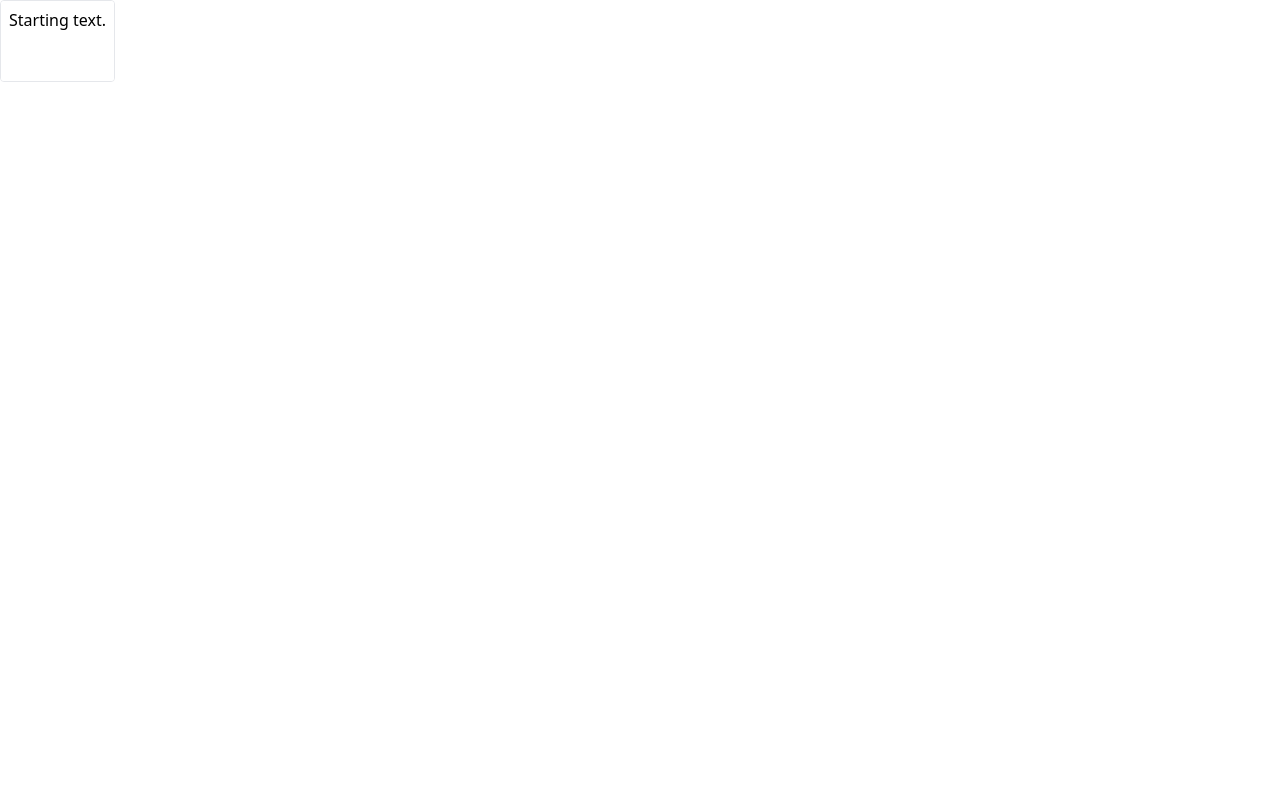
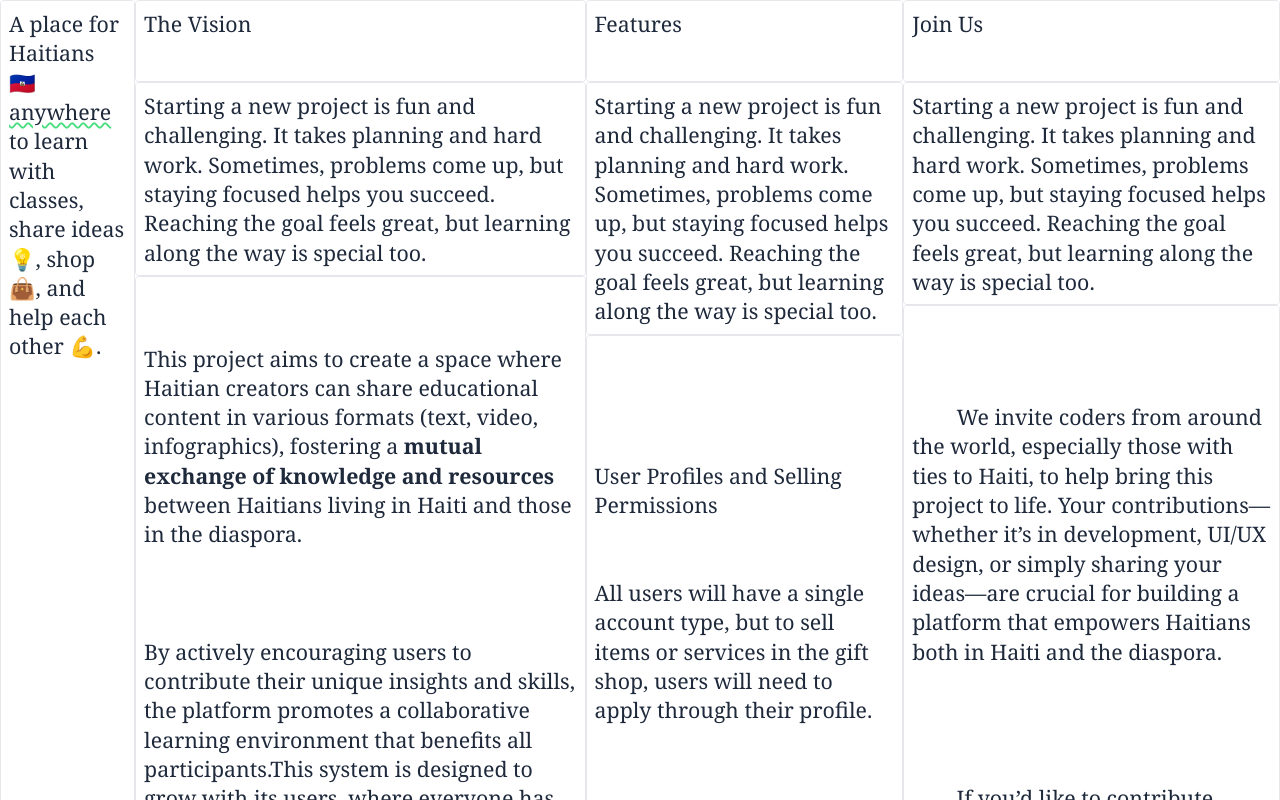
Before and after one commit to wfleu445/feeling-haiti-project, a SvelteKit app in the folder landing-page/: page /admin in a window 1280 px wide. Shown: the top 800 px of the page. Built offline with nearby package versions, Linux system fonts and the light colour scheme; no server answers.

Commit message:
feat: Add structure to translations

```diff
--- /dev/null
+++ b/landing-page/src/lib/pages/admin/translations.ts
@@ -0,0 +1,76 @@
+// import type { Translation } from "$lib/utils/translationType";
+
+// Base type for supported languages
+type SupportedLanguages = 'en-US' | 'ht-HT';
+
+type TranslationObject = {
+	[key in SupportedLanguages]: string;
+};
+
+// Translation type with key hints and recursive structure
+export type Translation = {
+	[key: string]: TranslationObject | Translation;
+};
+
+function defineTranslation<T extends Translation>(translation: T) {
+	return translation;
+}
+
+type NestedKeys<T> = {
+	// todo: I need to exclude the locale from this type.
+	[K in keyof T]: K extends string
+		? T[K] extends object
+			? K | `${K}${T[K] extends TranslationObject ? '' : `.${NestedKeys<T[K]>}`}`
+			: K
+		: never;
+}[keyof T];
+
+type ResolvePath<T, Path extends string> = Path extends `${infer K}.${infer Rest} `
+	? K extends keyof T
+		? Rest extends NestedKeys<T[K]>
+			? LanguageKey<T[K], Rest>
+			: never
+		: never
+	: Path extends keyof T
+		? T[Path]
+		: never;
+
+type LanguageKey<T, Path extends string> =
+	ResolvePath<T, Path> extends Record<string, string> ? keyof ResolvePath<T, Path> : never;
+
+export const translation = defineTranslation({
+	heroSection: {
+		'en-US': `Hero Section`,
+		'ht-HT': `Seksyon Hero la`
+	},
+	visionSection: {
+		'en-US': 'Vision Section',
+		'ht-HT': 'Seksyon Vizyon a'
+	}
+});
+
+function getTranslation<
+	Path extends NestedKeys<typeof translation>,
+	Language extends LanguageKey<typeof translation, Path>
+>(path: Path, language: Language): string {
+	const keys = path.split('.');
+
+	let value: unknown = translation;
+
+	for (const key of keys) {
+		if (typeof value !== 'object' || value === null || !(key in value)) {
+			throw new Error(`Invalid path ${path}`);
+		}
+		value = (value as Record<string, unknown>)[key];
+	}
+
+	if (
+		typeof value === 'object' ||
+		value !== null ||
+		language in (value as Record<string, string>)
+	) {
+		return (value as Record<typeof language, string>)[language];
+	}
+
+	throw new Error(`Locale "${String(language)}" not found at path "${path}"`);
+}
--- a/landing-page/src/routes/+layout.svelte
+++ b/landing-page/src/routes/+layout.svelte
@@ -5,7 +5,7 @@
 </script>
 
 <Firebase>
-	<div class="flex h-lvh flex-col">
+	<div class="flex h-lvh flex-col font-serif text-[16pt] leading-relaxed text-slate-800">
 		{@render children()}
 	</div>
 </Firebase>
--- a/landing-page/src/routes/+page.svelte
+++ b/landing-page/src/routes/+page.svelte
@@ -67,9 +67,7 @@
 	</a>
 {/snippet}
 
-<div
-	class="flex grow flex-col gap-3 overflow-auto font-serif text-[16pt] leading-relaxed text-slate-800 [&_.w-restricted]:max-w-[45em]"
->
+<div class="flex grow flex-col gap-3 overflow-auto [&_.w-restricted]:max-w-[45em]">
 	<div class="flex p-2">
 		<Switch
 			options={languageOptions}
--- a/landing-page/src/routes/admin/+page.svelte
+++ b/landing-page/src/routes/admin/+page.svelte
@@ -2,12 +2,32 @@
 	import { translations } from '$lib/pages/home/translations';
 	import RichText from './RichText.svelte';
 
-	let content = $state<string>('Starting text.');
+	let content = $state(translations);
 	$effect(() => {
-		console.log('content', content);
+		console.log('content', content.hero['en-US']);
 	});
 </script>
 
 <div class="flex">
-	<RichText bind:content />
+	<!--Hero Editor-->
+	<RichText bind:content={content.hero['en-US']} />
+	<!--Vision Editor-->
+	<div>
+		<h2></h2>
+		<RichText bind:content={content.sections.intro.title['en-US']} />
+		<RichText bind:content={content.sections.intro.shortDescription['en-US']} />
+		<RichText bind:content={content.sections.intro.longDescription['en-US']} />
+	</div>
+	<!--Features Section-->
+	<div>
+		<RichText bind:content={content.sections.features.title['en-US']} />
+		<RichText bind:content={content.sections.features.shortDescription['en-US']} />
+		<RichText bind:content={content.sections.features.longDescription['en-US']} />
+	</div>
+	<!--CTA-->
+	<div>
+		<RichText bind:content={content.sections.cta.title['en-US']} />
+		<RichText bind:content={content.sections.cta.shortDescription['en-US']} />
+		<RichText bind:content={content.sections.cta.longDescription['en-US']} />
+	</div>
 </div>
```
